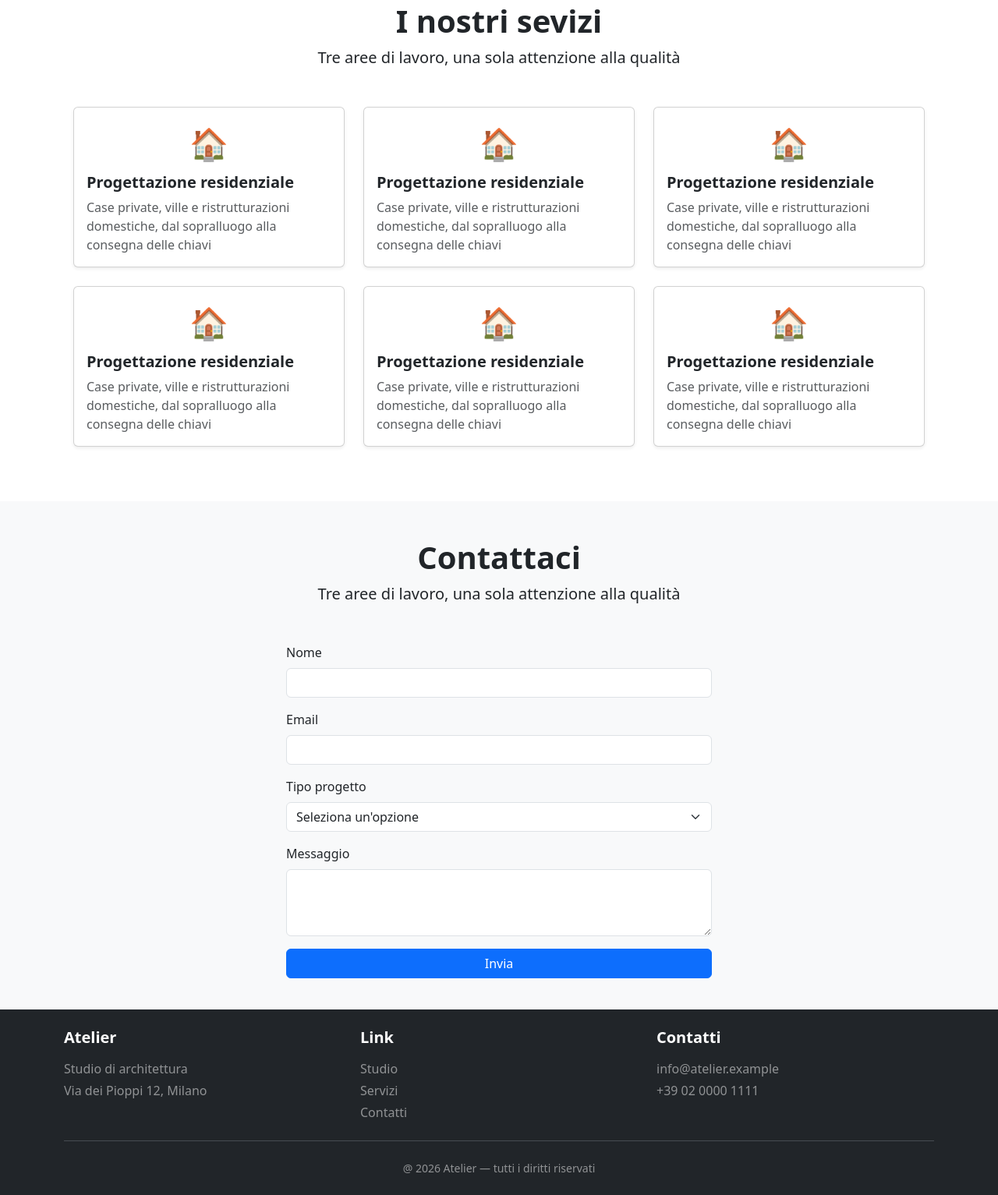
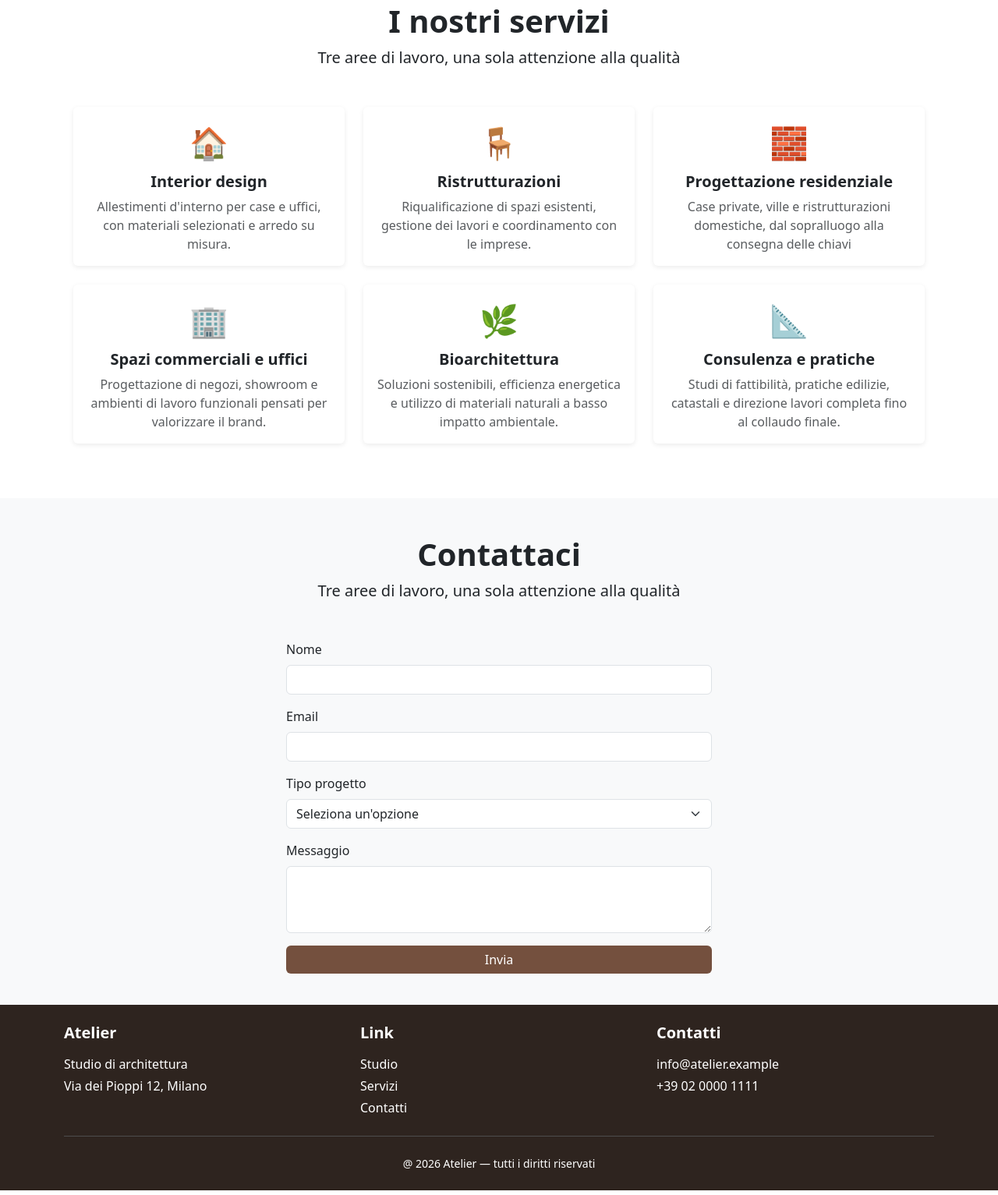
Before and after one commit to gb996/progetto-settimana-6, a plain HTML site: page index.html in a window 1280 px wide. Shown: the part 661-2194 px from the top of the page at 78% size. Drawn offline with nearby package versions, Linux system fonts and the light colour scheme.

Commit message:
aggiustamenti finali + dark mode

```diff
--- a/assets/css/style.css
+++ b/assets/css/style.css
@@ -1,4 +1,15 @@
+/* header*/
+nav{
+    background-color:  hsl(20, 20%, 15%) !important;
+  .nav-link {
+  color: hsl(20, 30%, 35%);
 
+};
+
+};
+.navbar-toggler-icon{
+  border-color: hsl(20, 30%, 35%) !important;
+}
 /*hero*/
 #studio{
 background-color:  hsl(20, 30%, 35%);
@@ -13,16 +24,54 @@ button:hover{
 }
 
 /*sezione card*/
+#servizi{
 
+    .card{
+        box-shadow:  0 2px 6px rgba(0, 0, 0, 0.08) !important;
+    }
+.card:hover{
+  transform: translateY(-10px);
+  box-shadow: 0 10px 24px rgba(0, 0, 0, 0.12) !important;
+}
 
+}
 /*sezione contattaci*/
 #contatti{
     background-color: #F8F9FA;
     margin-top: 70px;
+     button{
+        background-color: #74503E;
+        color: white;
+
+    }
 }
 
 
 /*footer*/
 footer{
-    background-color: ;
+   background-color: hsl(20, 20%, 15%) !important;
+
 }
+
+.footer-link:hover{
+  color: hsl(40, 30%, 90%) !important;
+}
+
+
+/*tema scuro*/
+
+[data-bs-theme="dark"] #contatti {
+  background-color: hsl(20, 15%, 13%);
+}
+
+[data-bs-theme="dark"] #contatti .form-control,
+[data-bs-theme="dark"] #contatti .form-select {
+  background-color: hsl(20, 15%, 18%) !important;
+  color: hsl(20, 10%, 88%) !important;
+  border-color: hsl(20, 15%, 25%);
+}
+
+/*facendo una ricerca ho scoperto che è
+ possibile modificare direttamente la classe
+  predefinita di bootstrap il che mi ha reso
+  le personalizzazini piu facili. */
--- a/assets/js/script.js
+++ b/assets/js/script.js
@@ -3,3 +3,27 @@
 // Aggiungi qui il codice JavaScript se serve.
 // Per la Versione Base spesso non serve niente: tutto si fa in HTML+SCSS.
 // Per le versioni Intermedia e Avanzata: filtri lavori, toggle tema, validazione form.
+
+
+/* tema scuro*/
+  document.addEventListener('DOMContentLoaded', function () {
+  const toggleBtn = document.getElementById('toggle-tema');
+  const htmlEl = document.documentElement;
+
+  // Parte dalla preferenza di sistema (cambia in 'light' se vuoi un default fisso)
+  const preferenzaSistema = window.matchMedia('(prefers-color-scheme: dark)').matches;
+  const temaIniziale = preferenzaSistema ? 'dark' : 'light';
+
+  applicaTema(temaIniziale);
+
+  toggleBtn.addEventListener('click', function () {
+    const temaAttuale = htmlEl.getAttribute('data-bs-theme');
+    const nuovoTema = temaAttuale === 'dark' ? 'light' : 'dark';
+    applicaTema(nuovoTema);
+  });
+
+  function applicaTema(tema) {
+    htmlEl.setAttribute('data-bs-theme', tema);
+    toggleBtn.textContent = tema === 'dark' ? 'Tema chiaro' : 'Tema scuro';
+  }
+});
--- a/index.html
+++ b/index.html
@@ -26,8 +26,8 @@
         <div class="collapse navbar-collapse" id="nav-menu">
           <ul class="navbar-nav ms-auto">
             <li class="nav-item"><a class="nav-link" href="#prodotti">Studio</a></li>
-            <li class="nav-item"><a class="nav-link" href="#">Servizi</a></li>
-            <li class="nav-item"><a class="nav-link" href="#">Contatti</a></li>
+            <li class="nav-item"><a class="nav-link" href="#servizi">Servizi</a></li>
+            <li class="nav-item"><a class="nav-link" href="#contatti">Contatti</a></li>
           </ul>
           <button id="toggle-tema" type="button" class="btn btn-outline-light ms-md-2 mt-2 mt-md-0">Tema scuro</button>
         </div>
@@ -50,23 +50,48 @@
     </div>
 
   </section>
-
+  <main>
     <section id="servizi">
       <!-- 3 card servizi affiancate da md in su -->
       <div class="container">
         <div class="text-center py-5">
-        <h2 class="fs-1 fw-bold mb-2">I nostri sevizi</h2>
+          <h2 class="fs-1 fw-bold mb-2">I nostri servizi</h2>
           <p class="fs-5 m-0">Tre aree di lavoro, una sola attenzione alla qualità</p>
         </div>
 
         <div class="container">
           <div class="row g-4">
             <div class="col-12 col-md-4">
-            <div class="card shadow-sm h-100">
-              <div class="card-body">
+              <div class="card h-100 border-0">
+                <div class="card-body text-center">
                   <span class="fs-1 d-block text-center mb-2">🏠</span>
+                  <h5 class="card-title fw-bold">Interior design</h5>
+                  <p class="card-text text-body-secondary ">
+                    Allestimenti d'interno per case e uffici, con materiali selezionati e arredo su misura.
+                  </p>
+                </div>
+              </div>
+            </div>
+
+            <div class="col-12 col-md-4">
+              <div class="card shadow-sm h-100 border-0">
+                <div class="card-body text-center">
+                  <span class="fs-1 d-block text-center mb-2">🪑</span>
+                  <h5 class="card-title fw-bold">Ristrutturazioni </h5>
+                  <p class="card-text text-body-secondary ">
+                    Riqualificazione di spazi esistenti, gestione dei lavori e coordinamento con le imprese.
+                  </p>
+                </div>
+              </div>
+            </div>
+
+
+            <div class="col-12 col-md-4">
+              <div class="card shadow-sm h-100 border-0">
+                <div class="card-body text-center">
+                  <span class="fs-1 d-block text-center mb-2">🧱</span>
                   <h5 class="card-title fw-bold">Progettazione residenziale</h5>
-                <p class="card-text text-body-secondary">
+                  <p class="card-text text-body-secondary ">
                     Case private, ville e ristrutturazioni domestiche, dal sopralluogo alla consegna delle chiavi
                   </p>
                 </div>
@@ -74,70 +99,52 @@
             </div>
 
             <div class="col-12 col-md-4">
-            <div class="card shadow-sm h-100">
-              <div class="card-body">
-                <span class="fs-1 d-block text-center mb-2">🏠</span>
-                <h5 class="card-title fw-bold">Progettazione residenziale</h5>
+              <div class="card shadow-sm h-100 border-0">
+                <div class="card-body text-center">
+                  <span class="fs-1 d-block text-center mb-2">🏢</span>
+                  <h5 class="card-title fw-bold">Spazi commerciali e uffici</h5>
                   <p class="card-text text-body-secondary">
-                  Case private, ville e ristrutturazioni domestiche, dal sopralluogo alla consegna delle chiavi
+                    Progettazione di negozi, showroom e ambienti di lavoro funzionali pensati per valorizzare il brand.
                   </p>
                 </div>
               </div>
             </div>
 
             <div class="col-12 col-md-4">
-            <div class="card shadow-sm h-100">
-              <div class="card-body">
-                <span class="fs-1 d-block text-center mb-2">🏠</span>
-                <h5 class="card-title fw-bold">Progettazione residenziale</h5>
+              <div class="card shadow-sm h-100 border-0">
+                <div class="card-body text-center">
+                  <span class="fs-1 d-block text-center mb-2">🌿</span>
+                  <h5 class="card-title fw-bold">Bioarchitettura</h5>
                   <p class="card-text text-body-secondary">
-                  Case private, ville e ristrutturazioni domestiche, dal sopralluogo alla consegna delle chiavi
+                    Soluzioni sostenibili, efficienza energetica e utilizzo di materiali naturali a basso impatto
+                    ambientale.
                   </p>
                 </div>
               </div>
             </div>
 
+
             <div class="col-12 col-md-4">
-            <div class="card shadow-sm h-100">
-              <div class="card-body">
-                <span class="fs-1 d-block text-center mb-2">🏠</span>
-                <h5 class="card-title fw-bold">Progettazione residenziale</h5>
+              <div class="card shadow-sm h-100 border-0">
+                <div class="card-body text-center">
+                  <span class="fs-1 d-block text-center mb-2">📐</span>
+                  <h5 class="card-title fw-bold">Consulenza e pratiche</h5>
                   <p class="card-text text-body-secondary">
-                  Case private, ville e ristrutturazioni domestiche, dal sopralluogo alla consegna delle chiavi
+                    Studi di fattibilità, pratiche edilizie, catastali e direzione lavori completa fino al collaudo
+                    finale.
                   </p>
                 </div>
               </div>
             </div>
 
-          <div class="col-12 col-md-4">
-            <div class="card shadow-sm h-100">
-              <div class="card-body">
-                <span class="fs-1 d-block text-center mb-2">🏠</span>
-                <h5 class="card-title fw-bold">Progettazione residenziale</h5>
-                <p class="card-text text-body-secondary">
-                  Case private, ville e ristrutturazioni domestiche, dal sopralluogo alla consegna delle chiavi
-                </p>
-              </div>
-            </div>
-          </div>
 
-          <div class="col-12 col-md-4">
-            <div class="card shadow-sm h-100">
-              <div class="card-body">
-                <span class="fs-1 d-block text-center mb-2">🏠</span>
-                <h5 class="card-title fw-bold">Progettazione residenziale</h5>
-                <p class="card-text text-body-secondary">
-                  Case private, ville e ristrutturazioni domestiche, dal sopralluogo alla consegna delle chiavi
-                </p>
-              </div>
-            </div>
-          </div>
+
           </div>
         </div>
       </div>
     </section>
 
-  <section id="contatti">
+    <section id="contatti" data-bs-theme="light">
       <!-- Form contatti Bootstrap, larghezza limitata e centrata -->
 
       <!--aggiustare in css , hover . aggiungere nella select contenuto altre card da caratterizzare  -->
@@ -169,6 +176,9 @@
                   <option value="1">Residenziale</option>
                   <option value="2">Interior design</option>
                   <option value="3">Ristrutturazioni</option>
+                  <option value="4">Spazi commerciali e uffici</option>
+                  <option value="5">Bioarchitettura</option>
+                  <option value="6">Consulenza e pratiche</option>
                 </select>
               </div>
 
@@ -178,42 +188,45 @@
               </div>
 
               <div class="mb-3">
-          <button class="btn btn-primary w-100" type="submit">Invia</button>
+                <button class="btn w-100 border-0 " type="submit">Invia</button>
               </div>
             </form>
           </div>
         </div>
       </div>
+  </main>
 
-
-  <footer class="text-white bg-dark pb-4">
+  <footer class="text-white pb-4">
     <div class="container">
       <div class="row g-4">
 
 
         <div class="col-12 col-md-4">
           <h5 class="fw-bold mb-3">Atelier</h5>
-        <p class="mb-1 text-white-50">Studio di architettura</p>
-        <p class="mb-0 text-white-50">Via dei Pioppi 12, Milano</p>
+          <p class="mb-1 text-white">Studio di architettura</p>
+          <p class="mb-0 text-white">Via dei Pioppi 12, Milano</p>
         </div>
 
 
         <div class="col-12 col-md-4">
           <h5 class="fw-bold mb-3">Link</h5>
           <ul class="list-unstyled mb-0">
-          <li class="mb-1"><a  class="text-white-50 text-decoration-none">Studio</a></li>
-          <li class="mb-1"><a  class="text-white-50 text-decoration-none">Servizi</a></li>
-          <li><a class="text-white-50 text-decoration-none">Contatti</a></li>
+            <li class="mb-1"><a class="text-white text-decoration-none cursor-pointer footer-link"
+                href="#studio">Studio</a></li>
+            <li class="mb-1"><a class="text-white text-decoration-none cursor-pointer footer-link"
+                href="#servizi">Servizi</a>
+            </li>
+            <li><a class="text-white text-decoration-none cursor-pointer footer-link" href="#contatti">Contatti</a></li>
           </ul>
         </div>
 
         <div class="col-12 col-md-4">
           <h5 class="fw-bold mb-3">Contatti</h5>
           <p class="mb-1">
-          <a  class="text-white-50 text-decoration-none">info@atelier.example</a>
+            <a class="text-white text-decoration-none footer-link" href="javascrip.void(0)">info@atelier.example</a>
           </p>
           <p class="mb-0">
-          <a class="text-white-50 text-decoration-none">+39 02 0000 1111</a>
+            <a class="text-white text-decoration-none">+39 02 0000 1111</a>
           </p>
         </div>
 
@@ -221,7 +234,7 @@
 
       <hr class="my-4 border-secondary opacity-50">
 
-    <div class="text-center text-white-50 small">
+      <div class="text-center text-white small">
         @ 2026 Atelier — tutti i diritti riservati
       </div>
     </div>
```
Lines whose indentation alone changed are shown as unchanged.
